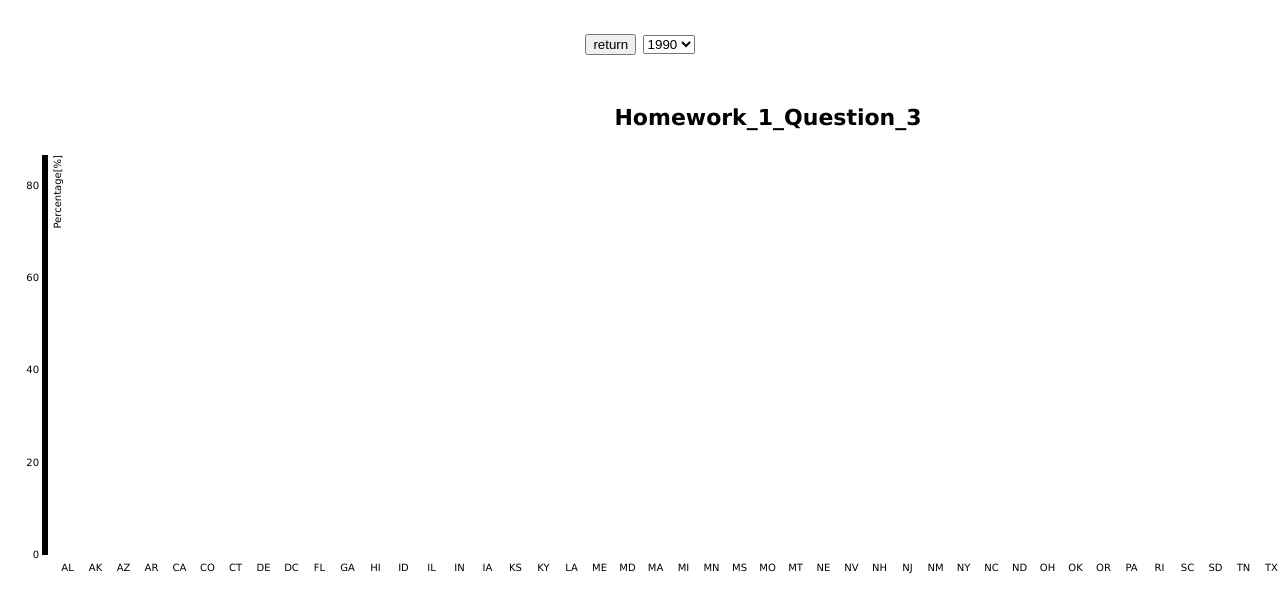
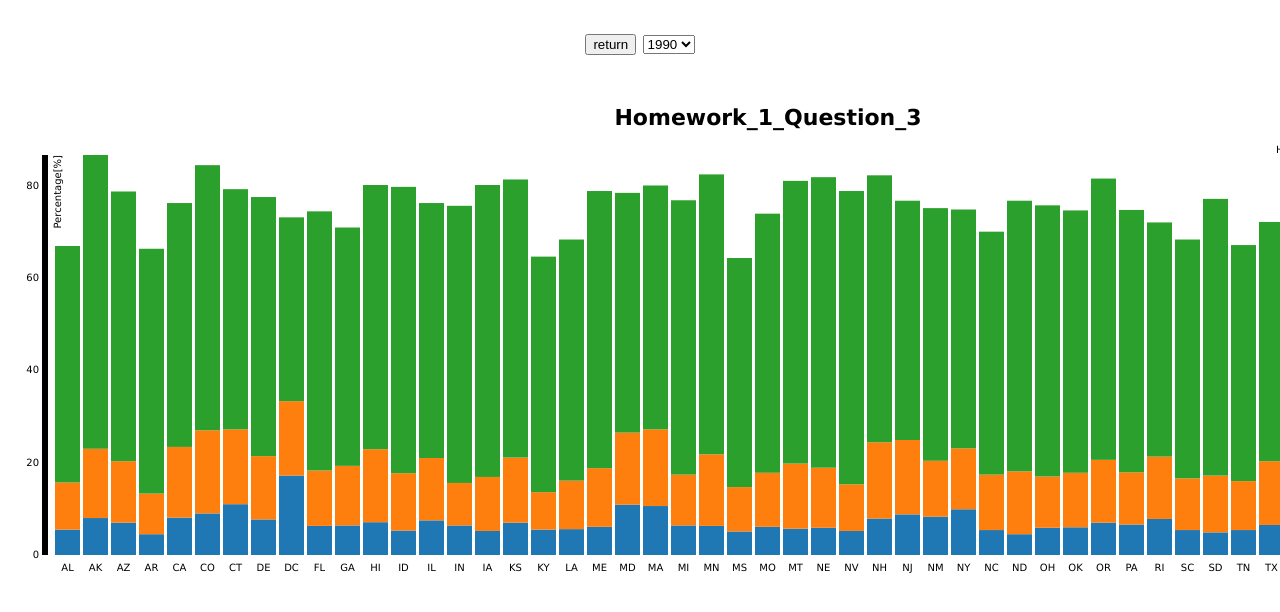
Before and after one commit to woodswift/visualizationHW1, a website: page public_html/q3/creativityFigure.html in a window 1280 px wide. Shown: the top 612 px of the page. Drawn offline with nearby package versions, Linux system fonts and the light colour scheme.

Commit message:
add dynamic graph

```diff
--- a/public_html/index.html
+++ b/public_html/index.html
@@ -4,7 +4,7 @@
     <head>
         <title>HW1</title>
         <meta charset="utf-8">
-        <script type="text/javascript" src = "http://d3js.org/d3.v3.js"></script>
+        <script type="text/javascript" src = "http://d3js.org/d3.v3.min.js"></script>
         <link rel="stylesheet" type="text/css" href="./common.css"/>
     </head>
     <body>
--- a/public_html/q3/creativityFigure.js
+++ b/public_html/q3/creativityFigure.js
@@ -82,14 +82,8 @@ function creativityFigure(dataName){
                 });
 
         state.selectAll("rect")
-                .transition().duration(500)
                 .data(function(d){return d.states;})
                 .enter().append("rect")
-                .attr("width",x.rangeBand())
-                .attr("val",function(d){return x(d.state);})
-                .attr("y",function(d){return (y(d.y1*d.sum));})
-                .attr("height",function(d){return ((y(d.y0)-y(d.y1))*d.sum);})
-                .style("fill",function(d) {return color(d.name);})
                 .on("mouseover", function(d){
                     var color = $(this).css("fill");
                     $(this).css("fill","yellow");
@@ -115,7 +109,19 @@ function creativityFigure(dataName){
                 .on("mouseout", function() {
                     //Hide the tooltip
                     d3.select("#tooltip").classed("hidden", true);
-                 });
+                 })
+                .style("fill",function(d) {return color(d.name);})
+                .attr("width",x.rangeBand())
+                .attr("val",function(d){return x(d.state);})
+                .attr("y",y(0))
+                .attr("height",0);
+
+        d3.selectAll("rect")
+                .transition("size")
+                        .duration(1000)
+                        .attr("y",function(d){console.log(y(d.y1*d.sum));return (y(d.y1*d.sum));})
+                        .attr("height",function(d){return ((y(d.y0)-y(d.y1))*d.sum);});
+
 
         var legend = svg.selectAll(".legend")
                 .data(color.domain().slice().reverse())
```
